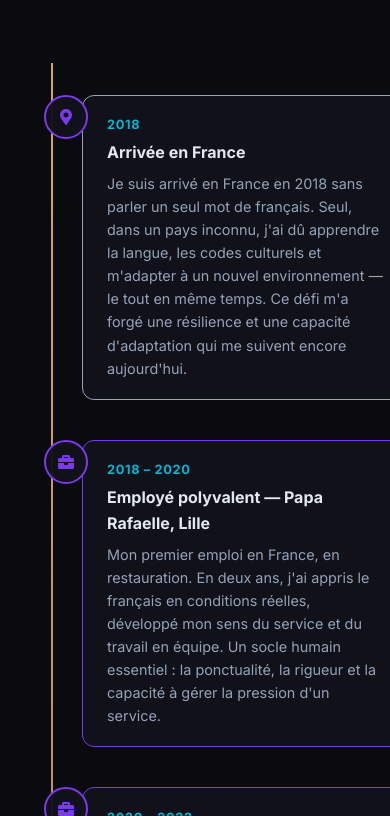
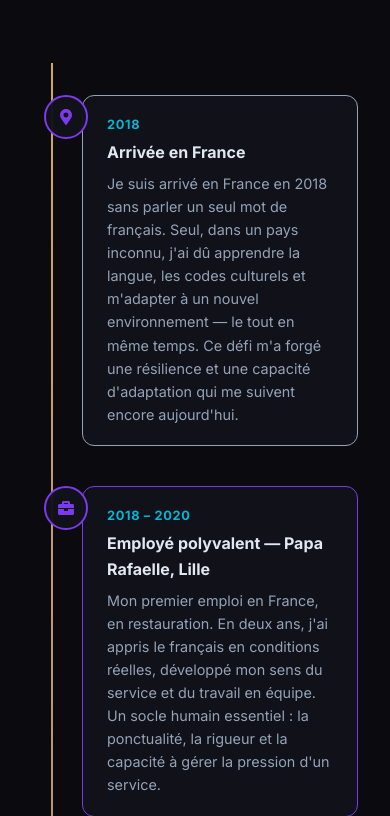
Before and after one commit to AlirezaAlavi7713/Portfolio, a React (Vite) app in the folder portfolio-front/: page /about in a window 390 px wide. Shown: the part 1108-1924 px from the top of the page. Built offline with nearby package versions, Linux system fonts and the light colour scheme; no server answers.

Commit message:
fix mobile: timeline overflow on small screens

```diff
--- a/portfolio-front/src/styles/About.css
+++ b/portfolio-front/src/styles/About.css
@@ -95,10 +95,11 @@
   .timeline-item,
   .timeline-item:nth-child(odd),
   .timeline-item:nth-child(even) {
-    width: 100%;
+    width: calc(100% - 50px);
     margin-left: 50px;
     flex-direction: row;
     text-align: left;
+    box-sizing: border-box;
   }
   .timeline-icon,
   .timeline-item:nth-child(odd) .timeline-icon,
@@ -106,4 +107,8 @@
     left: -38px;
     right: auto;
   }
+  .timeline-content {
+    width: 100%;
+    min-width: 0;
+  }
 }
```
